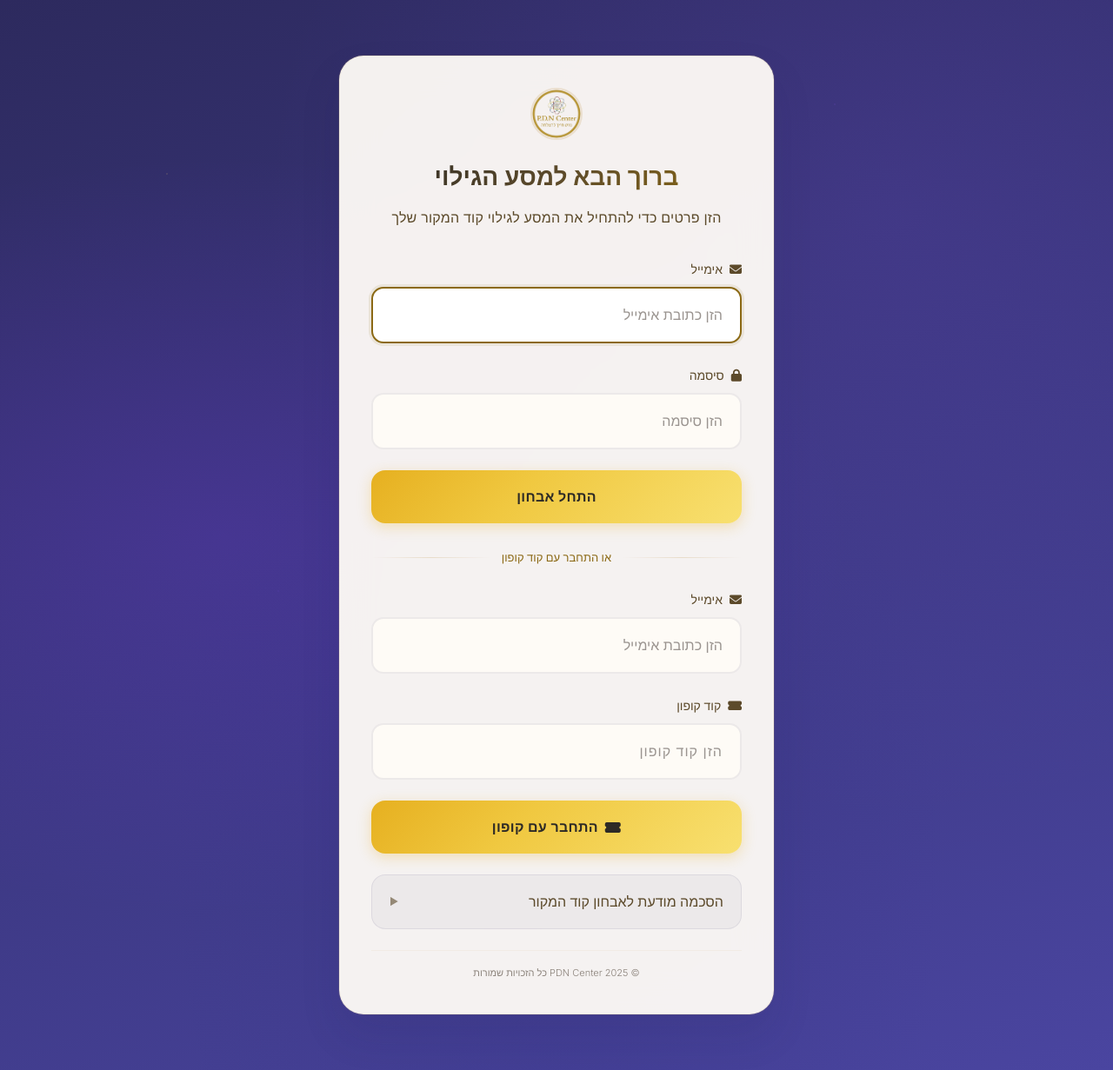
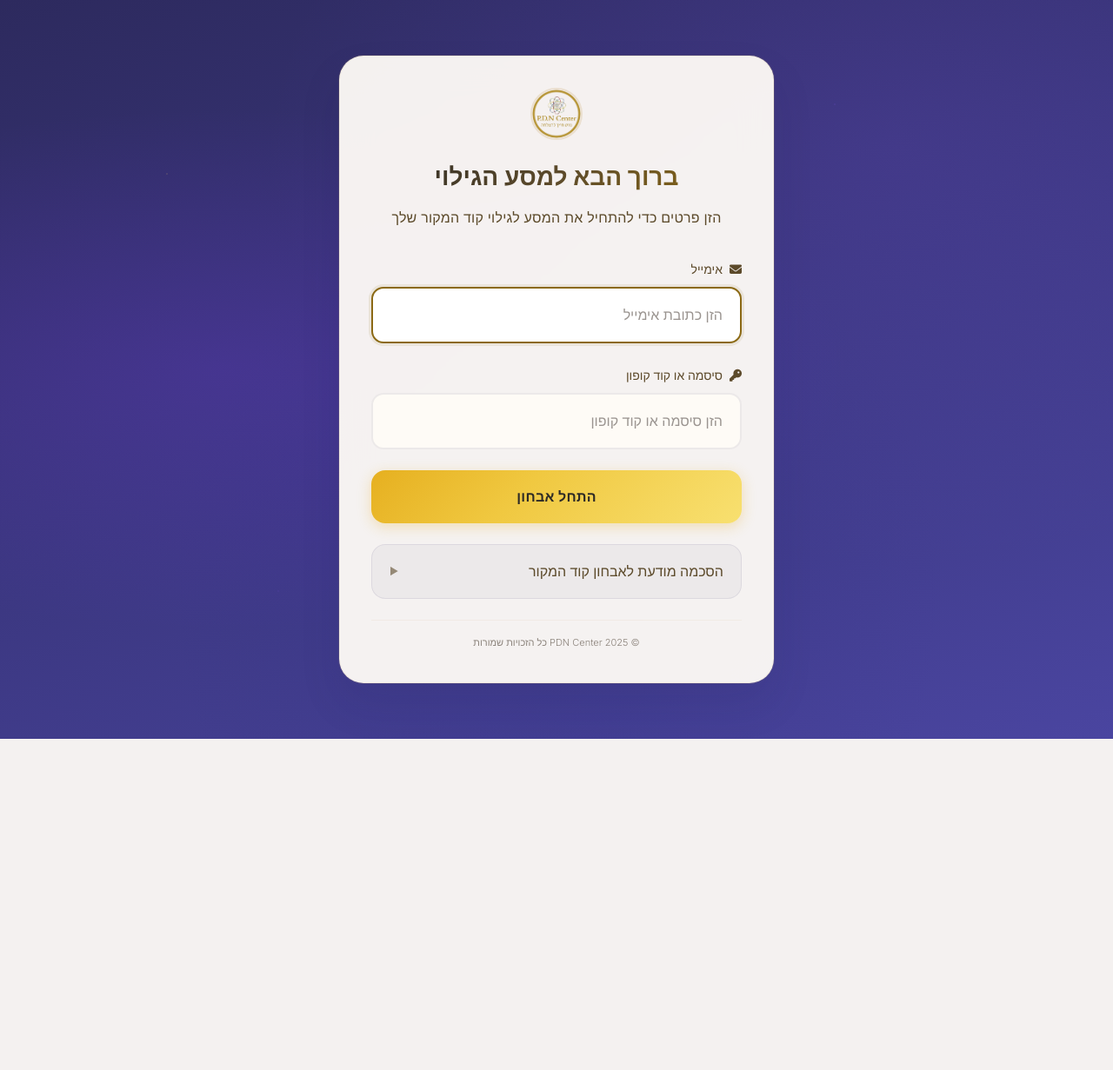
Before and after one commit to Tomer007/pdn_chat, a Flask app: page /pdn-diagnose/ in a window 1280 px wide. Shown: the whole page at 87% size. After the commit the page ends 850 px from the top, so only its background shows below. Run offline with Flask 3, Linux system fonts and the light colour scheme; parts of the project's set-up code (start-up, migrations or seed data) failed here and were passed over.

Commit message:
feat: unified login form + failed login logging + coupon reload button
- Merge email/password and coupon login into single form (auto-detects coupon vs password)
- Log failed login attempts with email and entered credential
- Add refresh button to coupon management widget in admin dashboard

```diff
--- a/app/pdn_diagnose/diagnosis_routes.py
+++ b/app/pdn_diagnose/diagnosis_routes.py
@@ -124,58 +124,62 @@ def save_user_info_api():
 
 @pdn_diagnose_bp.route('/login', methods=['POST'])
 def login_user():
-    """User login endpoint - supports email/password or coupon code authentication.
+    """Unified login endpoint — auto-detects password vs coupon code.
 
-    Password scheme: the password is the local part of the email (before @).
-    This is intentionally simple for a low-friction questionnaire access flow,
-    not a high-security system.
+    The user provides email + a single credential field. The backend checks:
+    1. If the credential matches an existing coupon code → coupon login
+    2. Otherwise → treat as password (email local part before @)
+
+    This is intentionally simple for a low-friction questionnaire access flow.
     """
     logger.debug("POST /pdn-diagnose/login called")
 
     try:
         login_data = request.get_json()
-        coupon_code = login_data.get('coupon_code')
+        email = login_data.get('email', '').strip().lower()
+        credential = login_data.get('password', '').strip()
 
-        # Coupon-based login path
-        if coupon_code:
-            email = login_data.get('email', '').lower()
-            if not email:
-                return jsonify({"error": "Email is required"}), 400
+        if not email:
+            return jsonify({"error": "Email is required"}), 400
+        if not credential:
+            return jsonify({"error": "Password or coupon code is required"}), 400
 
-            coupon_manager = get_coupon_manager()
-            success, message, _ = coupon_manager.validate_and_redeem(coupon_code, email)
+        # Auto-detect: try coupon first (if credential looks like a coupon code)
+        coupon_manager = get_coupon_manager()
+        is_coupon, coupon_msg = coupon_manager.validate_coupon(credential.upper())
 
+        if is_coupon:
+            # Coupon login path
+            success, message, _ = coupon_manager.validate_and_redeem(credential.upper(), email)
             if not success:
+                logger.warning("Failed coupon login: email=%s, code=%s, reason=%s", email, credential.upper(), message)
                 if "usage limit" in message:
                     return jsonify({"error": message}), 403
                 return jsonify({"error": message}), 401
 
             session.permanent = True
             session["email"] = email
-            session["coupon_code"] = coupon_code
-            # Track active session
+            session["coupon_code"] = credential.upper()
             active_sessions[session.sid] = {
                 "email": email,
                 "login_time": datetime.now()
             }
             return jsonify({"message": "Login successful"})
 
-        # Standard email/password login path
-        # Password is the email local part (before @) — intentionally simple
-        # for low-friction questionnaire access, not a high-security system.
-        email = login_data.get('email', '').lower()
+        # Standard password login path
+        # Password is the email local part (before @)
         expected_password = email.split('@')[0] if '@' in email else email
-        if hmac.compare_digest(login_data.get('password', ''), expected_password):
+        if hmac.compare_digest(credential, expected_password):
             session.permanent = True
             session["email"] = email
-            session.pop("coupon_code", None)  # Clear any previous coupon login
-            # Track active session
+            session.pop("coupon_code", None)
             active_sessions[session.sid] = {
                 "email": email,
                 "login_time": datetime.now()
             }
             return jsonify({"message": "Login successful"})
         else:
+            logger.warning("Failed password login: email=%s, entered=%s", email, credential)
             return jsonify({"error": "Invalid credentials"}), 401
     except (ValueError, KeyError, TypeError) as e:
         logger.error("Login error: %s", e)
--- a/app/pdn_diagnose/templates/diagnose_login.html
+++ b/app/pdn_diagnose/templates/diagnose_login.html
@@ -43,13 +43,13 @@
 
             <div class="form-group">
                 <label for="password" class="form-label">
-                    <i class="fas fa-lock"></i>
-                    סיסמה
+                    <i class="fas fa-key"></i>
+                    סיסמה או קוד קופון
                 </label>
-                <input type="password" id="password" name="password" required
+                <input type="text" id="password" name="password" required
                        class="form-input"
-                       placeholder="הזן סיסמה"
-                       autocomplete="current-password"
+                       placeholder="הזן סיסמה או קוד קופון"
+                       autocomplete="off"
                        maxlength="50">
             </div>
 
@@ -60,51 +60,7 @@
 
         <div id="loginError" class="error-message" role="alert">
             <i class="fas fa-exclamation-triangle"></i>
-            <span>פרטים שגויים</span>
-        </div>
-
-        <!-- Coupon Login Divider -->
-        <div style="display: flex; align-items: center; margin: 28px 0 24px; gap: 12px;">
-            <div style="flex: 1; height: 1px; background: linear-gradient(to left, transparent, rgba(201, 169, 110, 0.3), transparent);"></div>
-            <span style="font-size: 13px; color: #8b6914; font-weight: 500; white-space: nowrap;">או התחבר עם קוד קופון</span>
-            <div style="flex: 1; height: 1px; background: linear-gradient(to right, transparent, rgba(201, 169, 110, 0.3), transparent);"></div>
-        </div>
-
-        <!-- Coupon Login Form -->
-        <form id="couponLoginForm">
-            <div class="form-group">
-                <label for="couponEmail" class="form-label">
-                    <i class="fas fa-envelope"></i>
-                    אימייל
-                </label>
-                <input type="email" id="couponEmail" name="couponEmail" required
-                       class="form-input"
-                       placeholder="הזן כתובת אימייל"
-                       autocomplete="email">
-            </div>
-
-            <div class="form-group">
-                <label for="couponCode" class="form-label">
-                    <i class="fas fa-ticket-alt"></i>
-                    קוד קופון
-                </label>
-                <input type="text" id="couponCode" name="couponCode" required
-                       class="form-input"
-                       placeholder="הזן קוד קופון"
-                       autocomplete="off"
-                       maxlength="20"
-                       style="text-transform: uppercase; letter-spacing: 1px;">
-            </div>
-
-            <button type="submit" class="submit-button" id="couponSubmitButton">
-                <i class="fas fa-ticket-alt"></i>
-                התחבר עם קופון
-            </button>
-        </form>
-
-        <div id="couponError" class="error-message" role="alert">
-            <i class="fas fa-exclamation-triangle"></i>
-            <span id="couponErrorText">קוד קופון לא תקין</span>
+            <span id="loginErrorText">פרטים שגויים</span>
         </div>
 
         <!-- Disclaimer -->
@@ -118,7 +74,7 @@
             </div>
         </div>
 
-        <!-- Footer - minimal -->
+        <!-- Footer -->
         <div style="text-align: center; margin-top: 24px; padding-top: 16px; border-top: 1px solid rgba(201, 169, 110, 0.1);">
             <p style="font-size: 11px; color: #8a8279; margin: 0;">&copy; 2025 PDN Center כל הזכויות שמורות</p>
         </div>
@@ -138,9 +94,10 @@
         }
     });
 
-    // === Email/Password Login ===
-    function showError() {
-        document.getElementById('loginError').style.display = 'flex';
+    function showError(message) {
+        const errorEl = document.getElementById('loginError');
+        document.getElementById('loginErrorText').textContent = message || 'פרטים שגויים';
+        errorEl.style.display = 'flex';
     }
 
     function hideError() {
@@ -173,60 +130,12 @@
             if (response.ok) {
                 window.location.href = '/pdn-diagnose/user_info';
             } else {
-                showError();
+                const data = await response.json();
+                showError(data.error || 'פרטים שגויים');
             }
         } catch (error) {
-            showError();
+            showError('שגיאה בהתחברות, נסה שוב');
             console.error('Login error:', error);
-        } finally {
-            submitButton.classList.remove('loading');
-            submitButton.disabled = false;
-        }
-    });
-
-    // === Coupon Login ===
-    function showCouponError(message) {
-        const errorEl = document.getElementById('couponError');
-        document.getElementById('couponErrorText').textContent = message || 'קוד קופון לא תקין';
-        errorEl.style.display = 'flex';
-    }
-
-    function hideCouponError() {
-        document.getElementById('couponError').style.display = 'none';
-    }
-
-    // Hide coupon error on input
-    document.getElementById('couponEmail').addEventListener('input', hideCouponError);
-    document.getElementById('couponCode').addEventListener('input', hideCouponError);
-
-    // Coupon form submission
-    document.getElementById('couponLoginForm').addEventListener('submit', async (e) => {
-        e.preventDefault();
-        hideCouponError();
-
-        const submitButton = document.getElementById('couponSubmitButton');
-        submitButton.classList.add('loading');
-        submitButton.disabled = true;
-
-        try {
-            const response = await fetch('/pdn-diagnose/login', {
-                method: 'POST',
-                headers: {'Content-Type': 'application/json'},
-                body: JSON.stringify({
-                    email: document.getElementById('couponEmail').value,
-                    coupon_code: document.getElementById('couponCode').value.toUpperCase()
-                })
-            });
-
-            if (response.ok) {
-                window.location.href = '/pdn-diagnose/user_info';
-            } else {
-                const data = await response.json();
-                showCouponError(data.error || 'קוד קופון לא תקין');
-            }
-        } catch (error) {
-            showCouponError('שגיאה בהתחברות, נסה שוב');
-            console.error('Coupon login error:', error);
         } finally {
             submitButton.classList.remove('loading');
             submitButton.disabled = false;
```
Also changed, not shown: app/pdn_admin/templates/admin_dashboard.html (+9 -4 lines).
